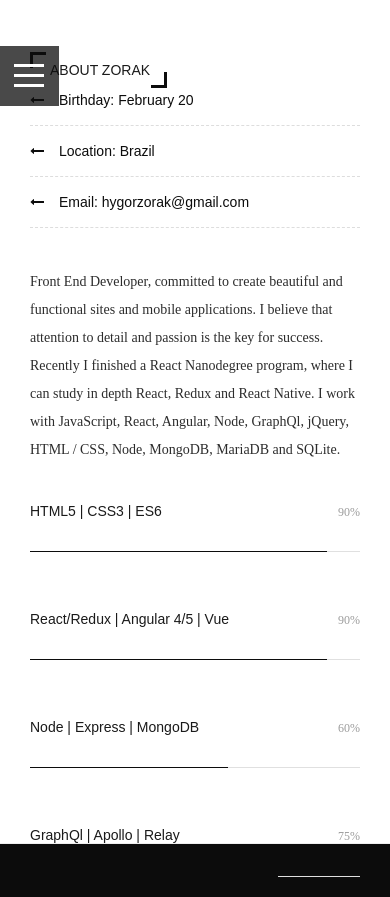
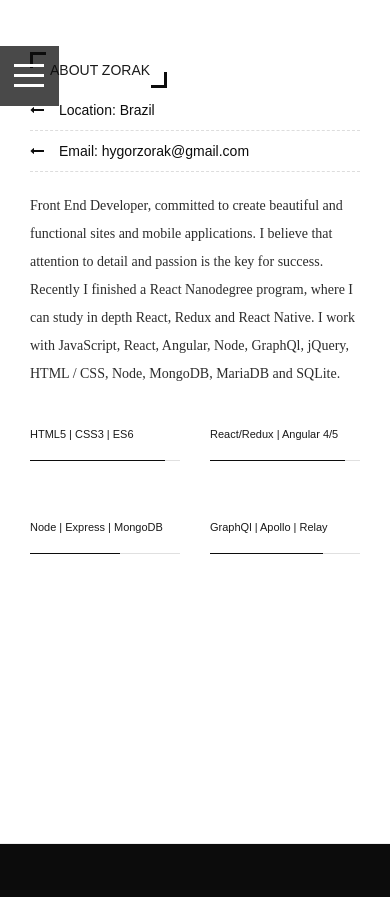
Before and after one commit to hygorzorak/hygorzorak.github.io, a React (Create React App) app: page /about in a window 390 px wide. After the commit the page ends 844 px from the top, so only its background shows below. Built offline with nearby package versions, Linux system fonts and the light colour scheme.

Commit message:
some fixings

```diff
--- a/src/App.css
+++ b/src/App.css
@@ -629,14 +629,14 @@ li {
 /*-----------------------------------------------------------------*/
 
 .about .intro ul.info {
-  margin-bottom: 40px;
+  margin-bottom: 20px;
   padding: 0;
   list-style: none;
 }
 
 .about .intro ul.info li {
   border-bottom: dashed 1px #DDD;
-  padding: 15px 0;
+  padding: 10px 0;
   font-family: "Roboto Slab", sans-serif;
   font-weight: 300;
   color: #0C0C0C;
@@ -664,7 +664,7 @@ li {
 }
 
 .about .skills .item .skill-info {
-  margin-bottom: 30px;
+  margin-bottom: 20px;
 }
 
 .about .skills .item .skill-info h3 {
@@ -1350,6 +1350,12 @@ li {
   }
 }
 
+@media screen and (max-width: 550px) {
+  .about .skills .item .skill-info h3 {
+    font-size: 11px;
+  }
+}
+
 .icon-btn {
   background: transparent;
   border: none;
--- a/src/components/AboutComponent.js
+++ b/src/components/AboutComponent.js
@@ -9,11 +9,11 @@ export const AboutComponent = () => {
 
       <div className="intro">
         <ul className="info">
-          <li>Birthday: February 20</li>
+          <li className="hidden-xs">Birthday: February 20</li>
           <li>Location: Brazil</li>
           <li>Email: hygorzorak@gmail.com</li>
         </ul>
-        <p>Front End Developer, committed to create beautiful and functional sites and
+        <p >Front End Developer, committed to create beautiful and functional sites and
           mobile applications. I believe that attention to detail and passion is the key
           for success. Recently I finished a React Nanodegree program, where I can study
           in depth React, Redux and React Native. I work with JavaScript, React, Angular,
@@ -22,10 +22,10 @@ export const AboutComponent = () => {
 
       <div className="skills">
         <div className="row">
-          <div className="col-md-6 col-sm-6 col-xs-12 item">
+          <div className="col-md-6 col-sm-6 col-xs-6 item">
             <div className="skill-info clearfix">
               <h3 className="pull-left">HTML5 | CSS3 | ES6</h3>
-              <span className="pull-right">90%</span>
+              <span className="pull-right hidden-xs">90%</span>
             </div>
             <div className="progress">
               <div
@@ -38,10 +38,10 @@ export const AboutComponent = () => {
             </div>
           </div>
 
-          <div className="col-md-6 col-sm-6 col-xs-12 item">
+          <div className="col-md-6 col-sm-6 col-xs-6 item">
             <div className="skill-info clearfix">
-              <h3 className="pull-left">React/Redux | Angular 4/5 | Vue</h3>
-              <span className="pull-right">90%</span>
+              <h3 className="pull-left">React/Redux | Angular 4/5</h3>
+              <span className="pull-right hidden-xs">90%</span>
             </div>
             <div className="progress">
               <div
@@ -54,10 +54,10 @@ export const AboutComponent = () => {
             </div>
           </div>
 
-          <div className="col-md-6 col-sm-6 col-xs-12 item">
+          <div className="col-md-6 col-sm-6 col-xs-6 item">
             <div className="skill-info clearfix">
               <h3 className="pull-left">Node | Express | MongoDB</h3>
-              <span className="pull-right">60%</span>
+              <span className="pull-right hidden-xs">60%</span>
             </div>
             <div className="progress">
               <div
@@ -70,10 +70,10 @@ export const AboutComponent = () => {
             </div>
           </div>
 
-          <div className="col-md-6 col-sm-6 col-xs-12 item">
+          <div className="col-md-6 col-sm-6 col-xs-6 item">
             <div className="skill-info clearfix">
               <h3 className="pull-left">GraphQl | Apollo | Relay</h3>
-              <span className="pull-right">75%</span>
+              <span className="pull-right hidden-xs">75%</span>
             </div>
             <div className="progress">
               <div
--- a/src/components/ExperienceComponent.js
+++ b/src/components/ExperienceComponent.js
@@ -38,7 +38,7 @@ export const ExperienceComponent = () => {
         <div className="col-md-6 col-sm-6 col-xs-12">
           <div className="resume-item">
             <h2>FullStack Developer</h2>
-            <span>2014 - 2017</span>
+            <span>2014 - 2017 | UNICESUMAR - MARINGA</span>
             <p>Worked with project planning, HTML, CSS, JS and PHP development, problems
               solving, Kankan and team lead.</p>
           </div>
```
